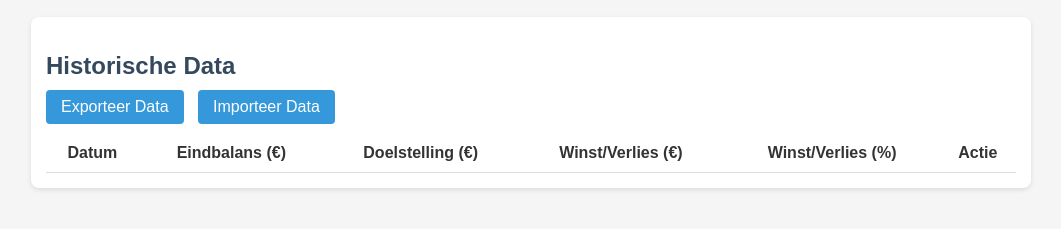
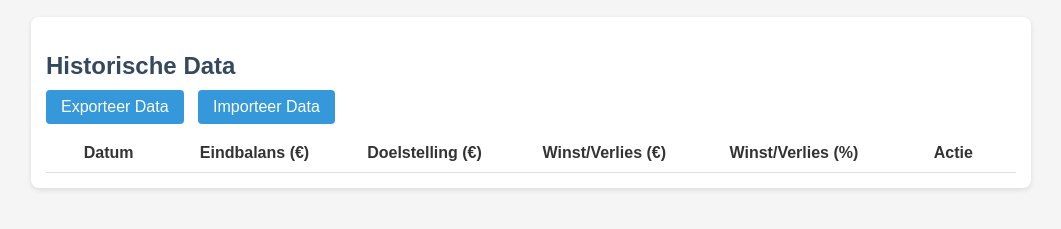
Before and after one commit to Ricardo90Kaka/thepercentperdaychallenge, a plain HTML site: page history.html in a window 1280 px wide. Shown: the part 121-350 px from the top of the page, without its empty margins (109-1170 px from the left). Drawn offline with nearby package versions, Linux system fonts and the light colour scheme.

Commit message:
Add files via upload

```diff
--- a/script.js
+++ b/script.js
@@ -141,7 +141,7 @@ function updateHistoryTable() {
 
         const row = document.createElement('tr');
         row.innerHTML = `
-            <td>${new Date(entry.date).toLocaleDateString()}</td>
+            <td>${new Date(entry.date).toLocaleDateString('nl-NL', { day: '2-digit', month: '2-digit', year: '2-digit' })}</td>
             <td>${formatNumber(entry.endBalance)}</td>
             <td>${formatNumber(targetBalance)}</td>
             <td>${formatNumber(profitLossAbsolute)}</td>
--- a/styles.css
+++ b/styles.css
@@ -251,3 +251,9 @@ td:nth-child(1) {
     overflow-x: auto;
     width: 100%;
 }
+
+#history-table th, #history-table td {
+    width: auto;
+    min-width: 80px; /* Minimale breedte, pas dit aan indien nodig */
+    white-space: nowrap; /* Voorkomt dat tekst naar een nieuwe regel breekt */
+}
```
